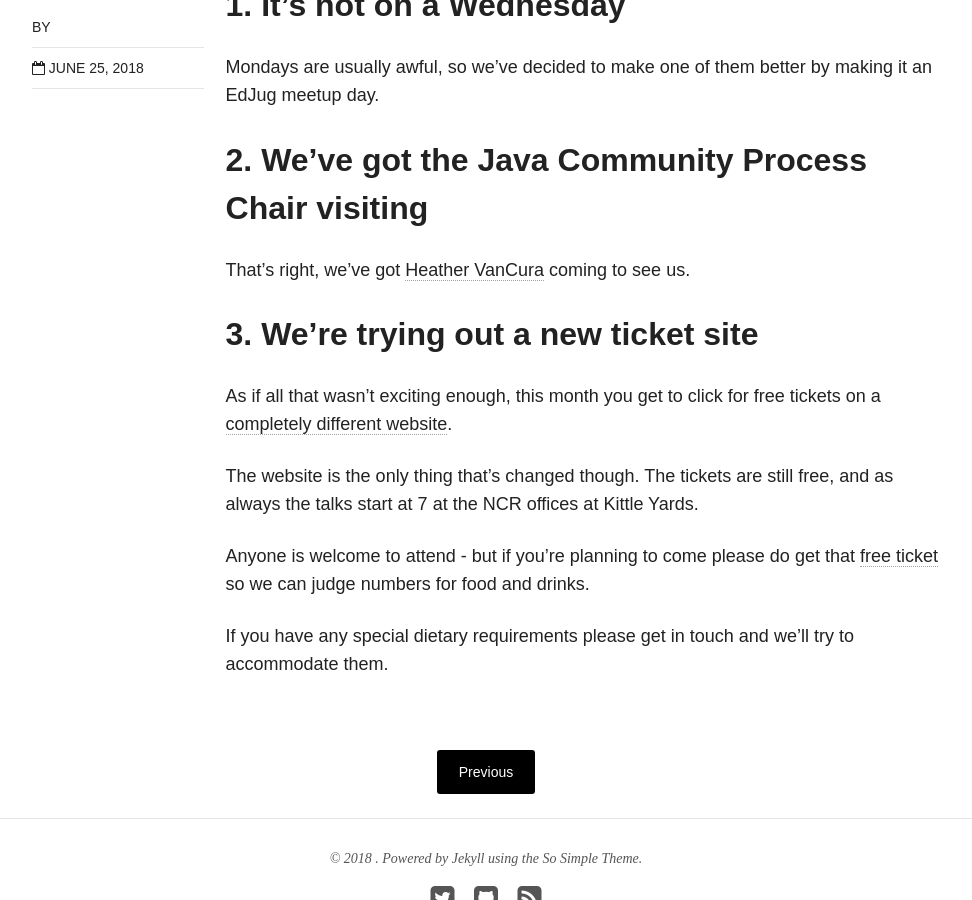
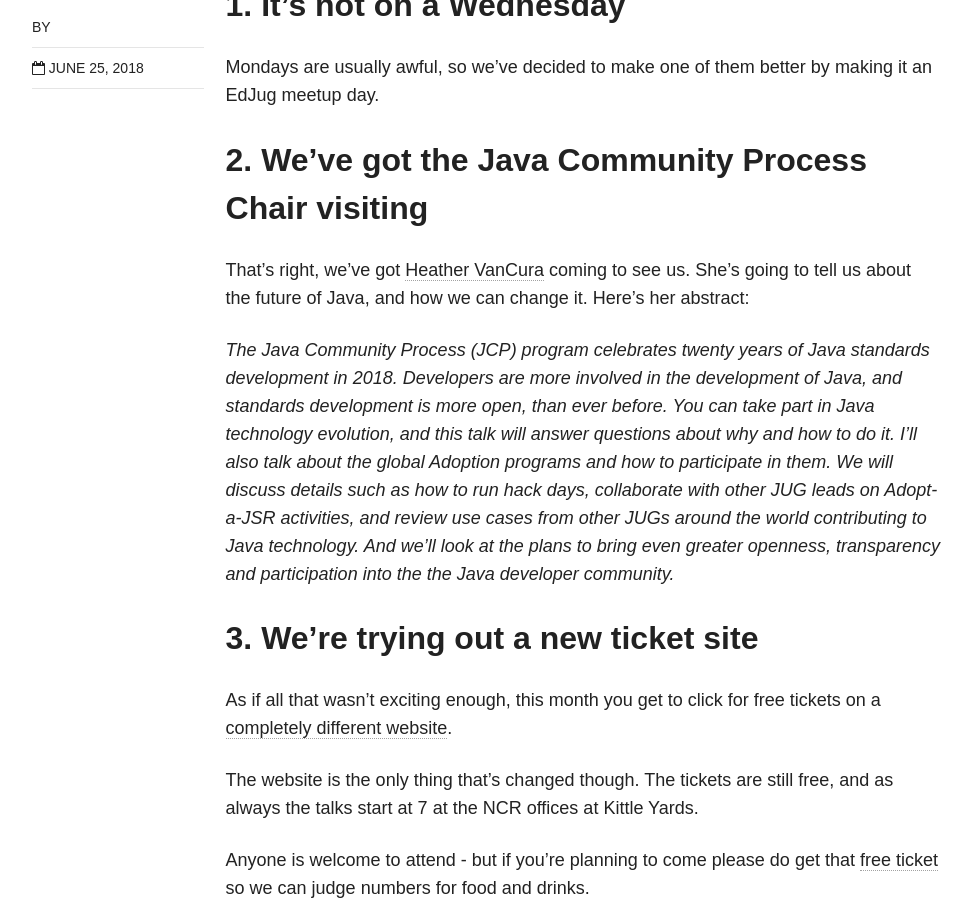
Before and after one commit to edjug/edjug.github.io, a Jekyll site: the page built from _posts/meetups/2018-25-06-june2018-meetup.md, in a window 1280 px wide and 900 px high, scrolled down 725 px. Shown: the whole window, without its empty margins (154-1126 px from the left). Built offline with Jekyll 4.4.1, drawn with Linux system fonts in a browser that asks for light colours; nearby versions of some CDN libraries.

Commit message:
add abstract

```diff
--- a/_posts/meetups/2018-25-06-june2018-meetup.md
+++ b/_posts/meetups/2018-25-06-june2018-meetup.md
@@ -16,7 +16,9 @@ Mondays are usually awful, so we've decided to make one of them better by making
 
 ## 2. We've got the Java Community Process Chair visiting
 
-That's right, we've got [Heather VanCura](https://heathervcblog.wordpress.com/) coming to see us.
+That's right, we've got [Heather VanCura](https://heathervcblog.wordpress.com/) coming to see us. She's going to tell us about the future of Java, and how we can change it. Here's her abstract:
+
+*The Java Community Process (JCP) program celebrates twenty years of Java standards development in 2018. Developers are more involved in the development of Java, and standards development is more open, than ever before. You can take part in Java technology evolution, and this talk will answer questions about why and how to do it. I'll also talk about the global Adoption programs and how to participate in them. We will discuss details such as how to run hack days, collaborate with other JUG leads on Adopt-a-JSR activities, and review use cases from other JUGs around the world contributing to Java technology. And we'll look at the plans to bring even greater openness, transparency and participation into the the Java developer community.*
 
 ## 3. We're trying out a new ticket site
 
```
